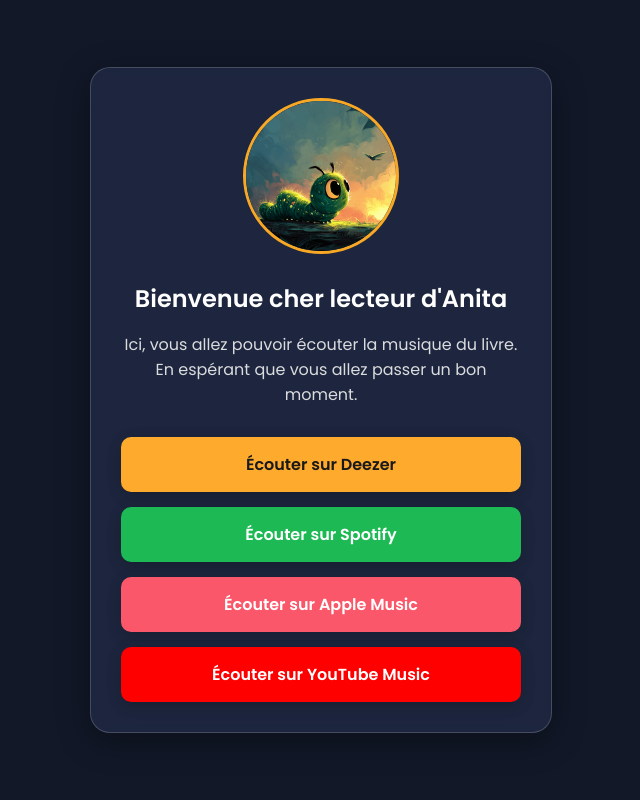
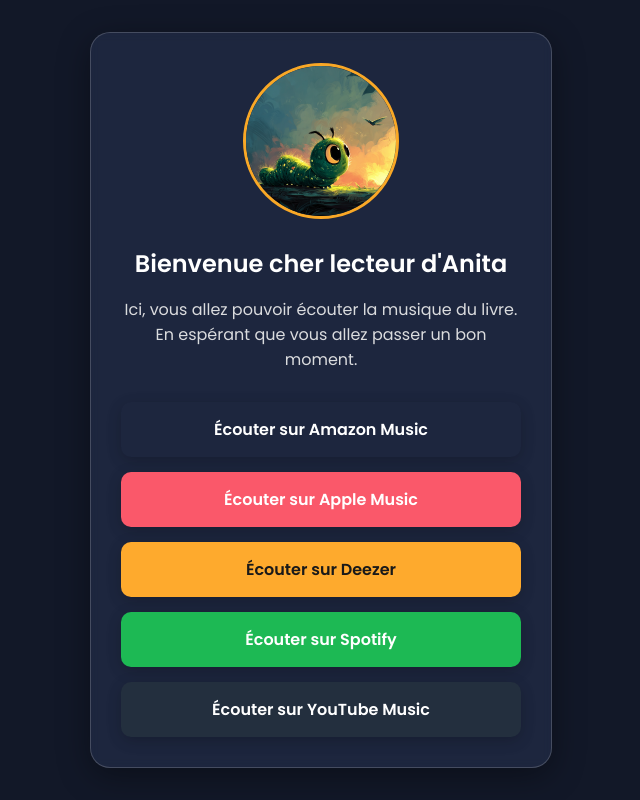
Before and after one commit to Phifrommars13/anita-musique, a plain HTML site: page index.html in a window 1280 px wide. Shown: the whole page, without its empty margins (319-959 px from the left). Drawn offline with Linux system fonts and the light colour scheme.

Commit message:
Update index.html
Ajout de amazon music

```diff
--- a/index.html
+++ b/index.html
@@ -80,8 +80,8 @@
         .deezer { background-color: #FEAA2D; color: #191919; }
         .spotify { background-color: #1DB954; }
         .apple-music { background-color: #FA586A; }
-        .youtube-music { background-color: #FF0000; }
-
+        .youtube-music { background-color: #232F3E; }
+        .amazon {}
     </style>
 </head>
 <body>
@@ -95,12 +95,14 @@
 
 
         <div class="links-container">
+            <a href="https://music.amazon.fr/albums/B0FGQK2RHX?marketplaceId=A13V1IB3VIYZZH&musicTerritory=FR&ref=dm_sh_xlNNX1Gefnsmgb1g0NySAWadm" target="_blank" class="link-button amazon">Écouter sur Amazon Music</a>
+            <a href="https://music.apple.com/fr/album/anita-la-chenille-qui-r%C3%AAvait-de-voler-ep/1824905012" target="_blank" class="link-button apple-music">Écouter sur Apple Music</a>
             <a href="https://link.deezer.com/s/30SZDCT3V7kUx2jf5bwz3" target="_blank" class="link-button deezer">Écouter sur Deezer</a>
             <a href="https://open.spotify.com/intl-fr/album/4552e3YYstxDpcfYnxpe3Q?si=BWnS1LLqQwaiVc9MvKWVvQ" target="_blank" class="link-button spotify">Écouter sur Spotify</a>
-            <a href="https://music.apple.com/fr/album/anita-la-chenille-qui-r%C3%AAvait-de-voler-ep/1824905012" target="_blank" class="link-button apple-music">Écouter sur Apple Music</a>
             <a href="https://music.youtube.com/playlist?list=OLAK5uy_lX5NSQWkBb7tW04S6sE-QRMAftvpNm1lI&si=jQywidtkuyG0pdAE" target="_blank" class="link-button youtube-music">Écouter sur YouTube Music</a>
         </div>
     </div>
 
 </body>
+
 </html>
```
